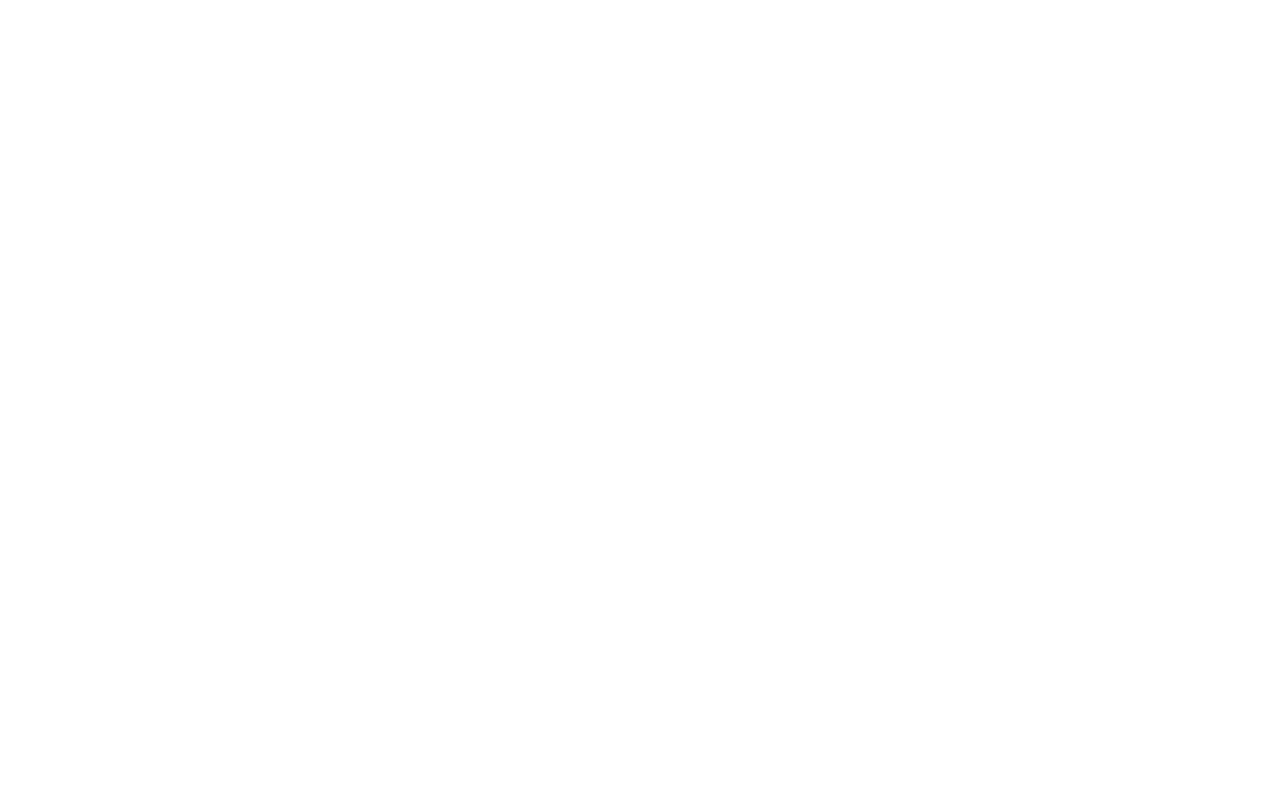
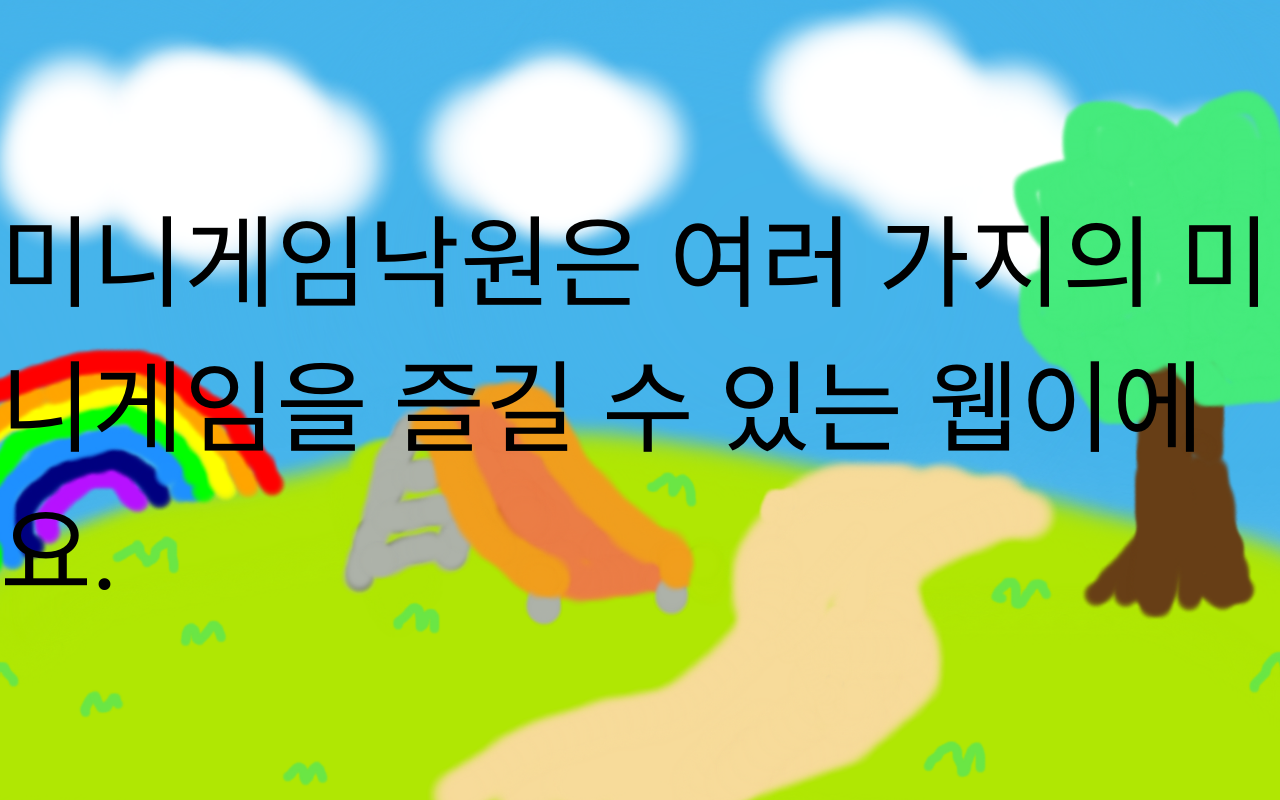
Before and after one commit to sebanimm/Minigame-Paradise, a React (Vite) app: page /introduction in a window 1280 px wide. Before the commit this address had no page. Built offline with nearby package versions, Linux system fonts and the light colour scheme; a web font is replaced by a local one.

Commit message:
ADD : Introduction

```diff
--- a/src/App.tsx
+++ b/src/App.tsx
@@ -1,12 +1,14 @@
 import { Routes, Route } from "react-router-dom";
 import Main from "@/pages/Main";
 import Selection from "@/pages/Selection";
+import Introduction from "@/pages/Introduction";
 
 const App = () => {
   return (
     <Routes>
       <Route path="/" element={<Main />} />
       <Route path="/selection" element={<Selection />} />
+      <Route path="/introduction" element={<Introduction />} />
     </Routes>
   );
 };
--- /dev/null
+++ b/src/pages/Introduction/index.tsx
@@ -0,0 +1,13 @@
+import React from "react";
+import * as S from "./style";
+import Background from "@/assets/background.png";
+
+const Introduction = () => {
+  return (
+    <S.Container src={Background}>
+      <S.Text>미니게임낙원은 여러 가지의 미니게임을 즐길 수 있는 웹이에요.</S.Text>
+    </S.Container>
+  );
+};
+
+export default Introduction;
--- /dev/null
+++ b/src/pages/Introduction/style.ts
@@ -0,0 +1,17 @@
+import styled from "styled-components";
+
+export const Container = styled.div<{ src: string }>`
+  background-image: url(${({ src }) => src});
+  width: 100vw;
+  height: 100vh;
+  display: flex;
+  align-items: center;
+  justify-content: center;
+  background-position: center center;
+  background-repeat: no-repeat;
+  background-size: cover;
+`;
+
+export const Text = styled.div`
+  font-size: 100px;
+`;
```
